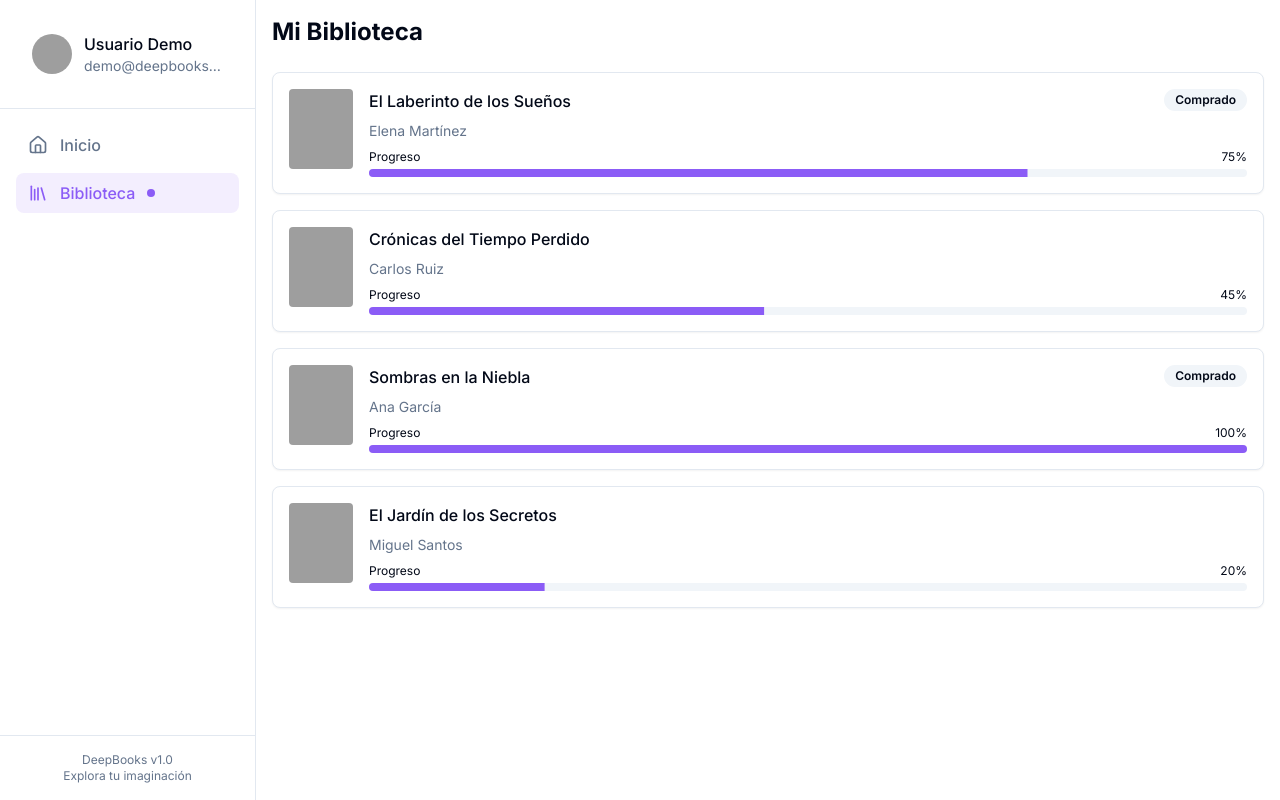
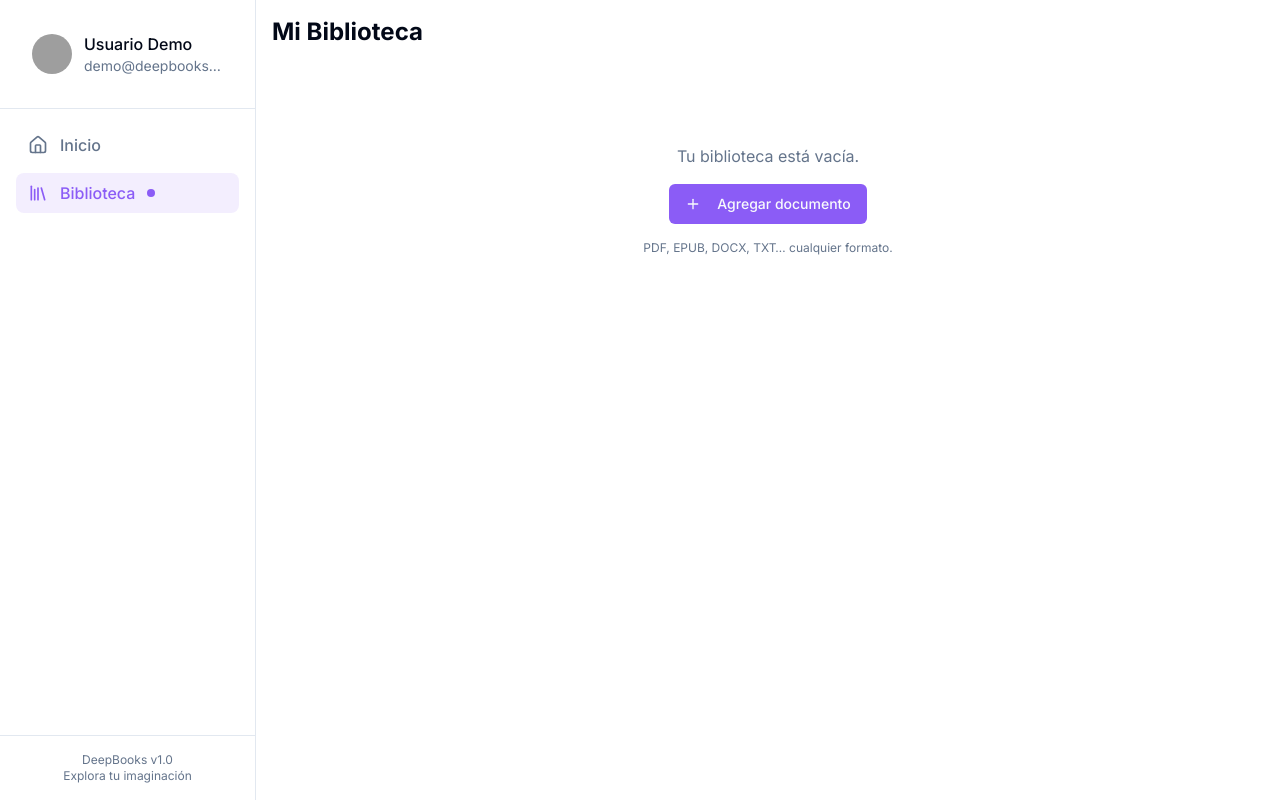
Before and after one commit to SRogDev/DeepBooks, a Next.js app: page /biblioteca in a window 1280 px wide. Built offline with nearby package versions, Linux system fonts and the light colour scheme; grey boxes are pictures that could not be loaded.

Commit message:
chore: remove mock data, honest empty states

```diff
--- a/components/biblioteca/library-content.tsx
+++ b/components/biblioteca/library-content.tsx
@@ -1,24 +1,26 @@
 "use client"
 
-import { useEffect } from "react"
+import Link from "next/link"
+import { Plus } from "lucide-react"
+import { Button } from "@/components/ui/button"
 import { useBooksStore } from "@/lib/stores/books-store"
 import { BookBiblio } from "./book-biblio"
-import { generateMockLibrary } from "@/lib/mock-library"
 import { motion } from "framer-motion"
 
 export function LibraryContent() {
-  const { userLibrary, setUserLibrary } = useBooksStore()
-
-  useEffect(() => {
-    // Simular carga de biblioteca del usuario
-    const mockLibrary = generateMockLibrary()
-    setUserLibrary(mockLibrary)
-  }, [setUserLibrary])
+  const { userLibrary } = useBooksStore()
 
   if (userLibrary.length === 0) {
     return (
-      <div className="flex h-64 items-center justify-center text-muted-foreground">
-        Tu biblioteca está vacía. ¡Comienza a leer!
+      <div className="flex h-64 flex-col items-center justify-center gap-4 text-center">
+        <p className="text-muted-foreground">Tu biblioteca está vacía.</p>
+        <Button asChild>
+          <Link href="/escribir">
+            <Plus className="mr-2 h-4 w-4" />
+            Agregar documento
+          </Link>
+        </Button>
+        <p className="text-xs text-muted-foreground">PDF, EPUB, DOCX, TXT… cualquier formato.</p>
       </div>
     )
   }
--- a/components/book-info/book-info-content.tsx
+++ b/components/book-info/book-info-content.tsx
@@ -8,7 +8,6 @@ import { BookActions } from "./book-actions"
 import { PaymentModal } from "./payment-modal"
 import type { Book } from "@/lib/stores/books-store"
 import { useBooksStore } from "@/lib/stores/books-store"
-import { generateMockBooks } from "@/lib/mock-data"
 import { motion } from "framer-motion"
 
 interface BookInfoContentProps {
@@ -18,14 +17,12 @@ interface BookInfoContentProps {
 export function BookInfoContent({ bookId }: BookInfoContentProps) {
   const [book, setBook] = useState<Book | null>(null)
   const [showPaymentModal, setShowPaymentModal] = useState(false)
-  const { addToLibrary } = useBooksStore()
+  const { addToLibrary, books } = useBooksStore()
 
   useEffect(() => {
-    // Simular carga del libro específico
-    const mockBooks = generateMockBooks()
-    const foundBook = mockBooks.find((b) => b.id === bookId) || mockBooks[0]
-    setBook(foundBook)
-  }, [bookId])
+    // Fase 1: el libro llegará del backend con sus secciones normalizadas
+    setBook(books.find((b) => b.id === bookId) || null)
+  }, [bookId, books])
 
   const handleFreeRead = () => {
     if (book) {
@@ -41,8 +38,8 @@ export function BookInfoContent({ bookId }: BookInfoContentProps) {
 
   if (!book) {
     return (
-      <div className="flex h-64 items-center justify-center">
-        <div className="animate-spin rounded-full h-8 w-8 border-t-2 border-primary"></div>
+      <div className="flex h-64 items-center justify-center text-center">
+        <p className="text-muted-foreground">Este libro aún no está disponible.</p>
       </div>
     )
   }
--- a/components/home/books-carousels-section.tsx
+++ b/components/home/books-carousels-section.tsx
@@ -1,12 +1,10 @@
 "use client"
 
-import { useEffect } from "react"
 import { useBooksStore } from "@/lib/stores/books-store"
 import { BooksCarousel } from "./books-carousel"
-import { generateMockBooks } from "@/lib/mock-data"
 
-// En una implementación real, estos carruseles vendrían del backend
-// con diferentes criterios de filtrado y recomendación
+// Fase 4: estos carruseles se alimentarán del mercado con criterios
+// de filtrado y recomendación del backend.
 const carouselSections = [
   { title: "Nuevos Lanzamientos", category: "nuevos" },
   { title: "Recomendados para Ti", category: "recomendados" },
@@ -19,22 +17,22 @@ const carouselSections = [
 ]
 
 export function BooksCarouselsSection() {
-  const { books, setBooks } = useBooksStore()
+  const { books } = useBooksStore()
 
-  useEffect(() => {
-    // Simular carga de datos del backend
-    const mockBooks = generateMockBooks()
-    setBooks(mockBooks)
-  }, [setBooks])
+  if (books.length === 0) {
+    return (
+      <div className="flex h-48 items-center justify-center text-center">
+        <p className="text-muted-foreground">
+          El mercado abre pronto. Por ahora, tu biblioteca es el centro.
+        </p>
+      </div>
+    )
+  }
 
   return (
     <div className="space-y-8">
       {carouselSections.map((section) => (
-        <BooksCarousel
-          key={section.category}
-          title={section.title}
-          books={books.slice(0, 12)} // En real, filtrar por categoría
-        />
+        <BooksCarousel key={section.category} title={section.title} books={books.slice(0, 12)} />
       ))}
     </div>
   )
--- a/components/home/search-results.tsx
+++ b/components/home/search-results.tsx
@@ -3,7 +3,7 @@
 import { useEffect, useCallback } from "react"
 import { useSearchStore } from "@/lib/stores/search-store"
 import { SearchResultItem } from "./search-result-item"
-import { generateMockBooks } from "@/lib/mock-data"
+import { useBooksStore } from "@/lib/stores/books-store"
 import { motion } from "framer-motion"
 import { Loader2 } from "lucide-react"
 
@@ -33,8 +33,8 @@ export function SearchResults({ query }: SearchResultsProps) {
       // Simular búsqueda con delay
       await new Promise((resolve) => setTimeout(resolve, 800))
 
-      // Mock search results - En producción sería una API call
-      const allBooks = generateMockBooks()
+      // Fase 1: la búsqueda vivirá en el backend (pgvector + texto)
+      const { books: allBooks } = useBooksStore.getState()
       const filteredBooks = allBooks.filter(
         (book) =>
           book.title.toLowerCase().includes(searchQuery.toLowerCase()) ||
--- a/components/read/book-reader.tsx
+++ b/components/read/book-reader.tsx
@@ -5,8 +5,7 @@ import { Menu, Flag } from "lucide-react"
 import { Button } from "@/components/ui/button"
 import { TableOfContents } from "./table-of-contents"
 import { ReportModal } from "./report-modal"
-import type { Book } from "@/lib/stores/books-store"
-import { generateMockBooks } from "@/lib/mock-data"
+import { useBooksStore, type Book } from "@/lib/stores/books-store"
 import { motion, AnimatePresence } from "framer-motion"
 
 interface BookReaderProps {
@@ -31,17 +30,21 @@ export function BookReader({ bookId }: BookReaderProps) {
   const [showReport, setShowReport] = useState(false)
   const [currentPage, setCurrentPage] = useState(1)
 
+  const { books } = useBooksStore()
+
   useEffect(() => {
-    // Load book data
-    const mockBooks = generateMockBooks()
-    const foundBook = mockBooks.find((b) => b.id === bookId) || mockBooks[0]
-    setBook(foundBook)
-  }, [bookId])
+    // Fase 1: el lector renderizará las secciones normalizadas del backend
+    setBook(books.find((b) => b.id === bookId) || null)
+  }, [bookId, books])
 
   if (!book) {
     return (
-      <div className="flex h-screen items-center justify-center">
-        <div className="animate-spin rounded-full h-8 w-8 border-t-2 border-primary"></div>
+      <div className="flex h-screen items-center justify-center p-8 text-center">
+        <p className="text-muted-foreground">
+          Este documento aún no está disponible.
+          <br />
+          La ingesta de documentos llega en la Fase 1.
+        </p>
       </div>
     )
   }
--- a/lib/mock-library.ts
+++ /dev/null
@@ -1,58 +0,0 @@
-import type { Book } from "./stores/books-store"
-
-export function generateMockLibrary(): Book[] {
-  return [
-    {
-      id: "lib-1",
-      title: "El Laberinto de los Sueños",
-      author: "Elena Martínez",
-      cover: "/placeholder.svg?height=400&width=300",
-      category: "fantasia",
-      reads: 5420,
-      rating: 4.5,
-      reviews: 234,
-      description: "Una fascinante historia de fantasía...",
-      isPurchased: true,
-      readingProgress: 75,
-    },
-    {
-      id: "lib-2",
-      title: "Crónicas del Tiempo Perdido",
-      author: "Carlos Ruiz",
-      cover: "/placeholder.svg?height=400&width=300",
-      category: "ciencia-ficcion",
-      reads: 3210,
-      rating: 4.2,
-      reviews: 156,
-      description: "Una aventura de ciencia ficción...",
-      isPurchased: false,
-      readingProgress: 45,
-    },
-    {
-      id: "lib-3",
-      title: "Sombras en la Niebla",
-      author: "Ana García",
-      cover: "/placeholder.svg?height=400&width=300",
-      category: "terror",
-      reads: 2890,
-      rating: 4.7,
-      reviews: 189,
-      description: "Una historia de terror psicológico...",
-      isPurchased: true,
-      readingProgress: 100,
-    },
-    {
-      id: "lib-4",
-      title: "El Jardín de los Secretos",
-      author: "Miguel Santos",
-      cover: "/placeholder.svg?height=400&width=300",
-      category: "romance",
-      reads: 4560,
-      rating: 4.3,
-      reviews: 267,
-      description: "Una historia romántica...",
-      isPurchased: false,
-      readingProgress: 20,
-    },
-  ]
-}
```
Also changed, not shown: lib/mock-data.ts (deleted, +0 -43 lines).
